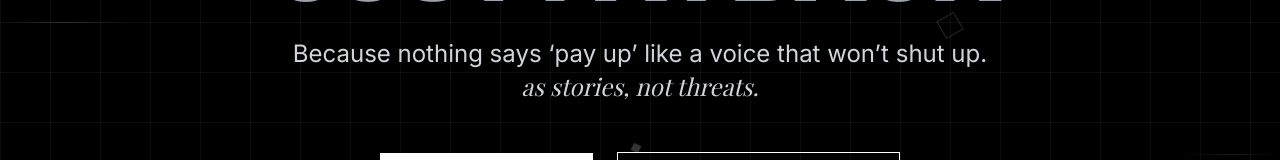
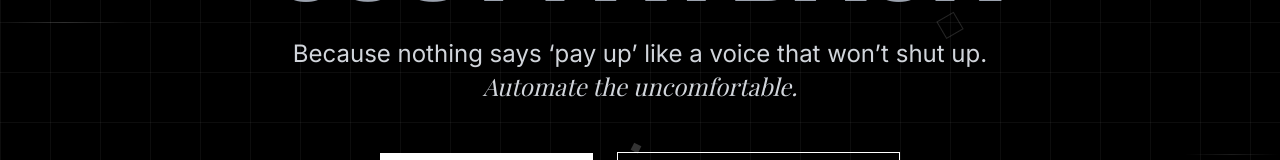
Before and after one commit to Warfarian/Shylock.ai, a React (Vite) app: page / in a window 1280 px wide. Shown: the part 378-538 px from the top of the page. Built offline with nearby package versions, Linux system fonts and the light colour scheme; a web font is replaced by a local one.

Commit message:
Updated HeroSection.tsx

```diff
--- a/src/components/HeroSection.tsx
+++ b/src/components/HeroSection.tsx
@@ -39,7 +39,7 @@ const HeroSection: React.FC = () => {
           <p className="text-xl md:text-2xl text-gray-300 max-w-4xl mx-auto mb-12 leading-relaxed">
             Because nothing says ‘pay up’ like a voice that won’t shut up.
             <br className="hidden md:block" />
-            <em className="font-serif">as stories, not threats.</em>
+            <em className="font-serif">Automate the uncomfortable.</em>
           </p>
 
           <div className="flex flex-col sm:flex-row gap-6 justify-center items-center">
```
